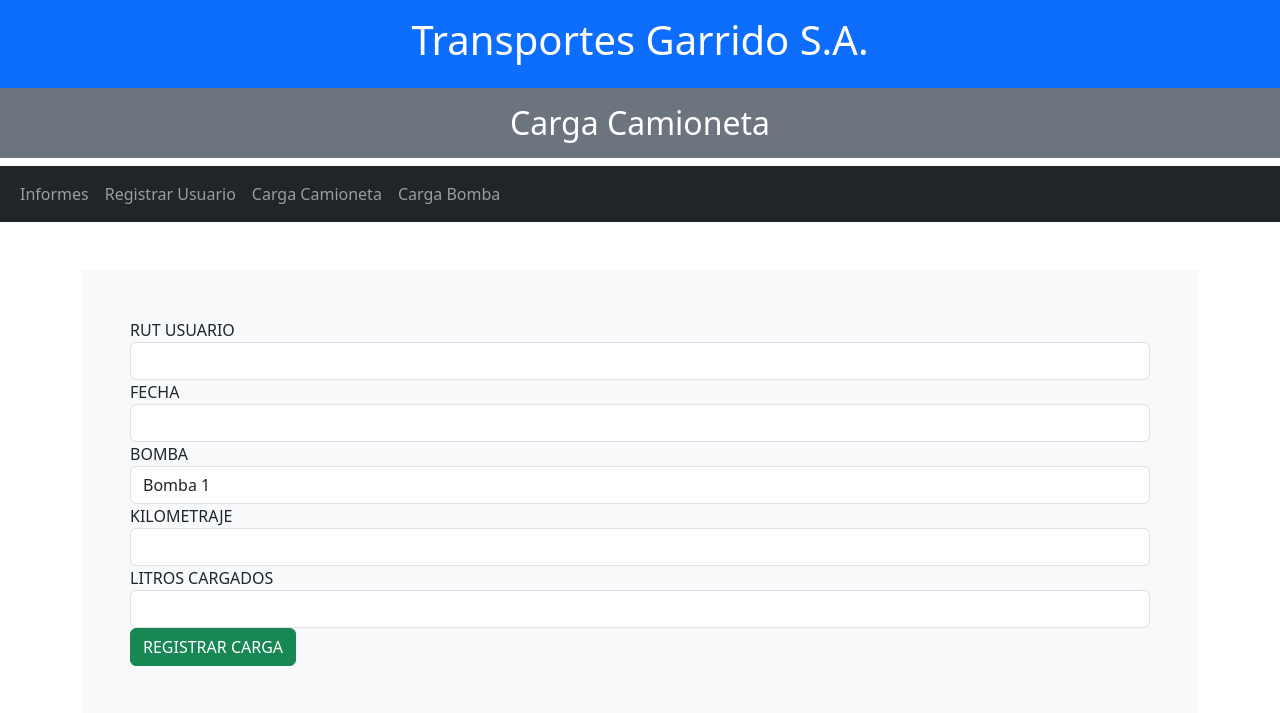
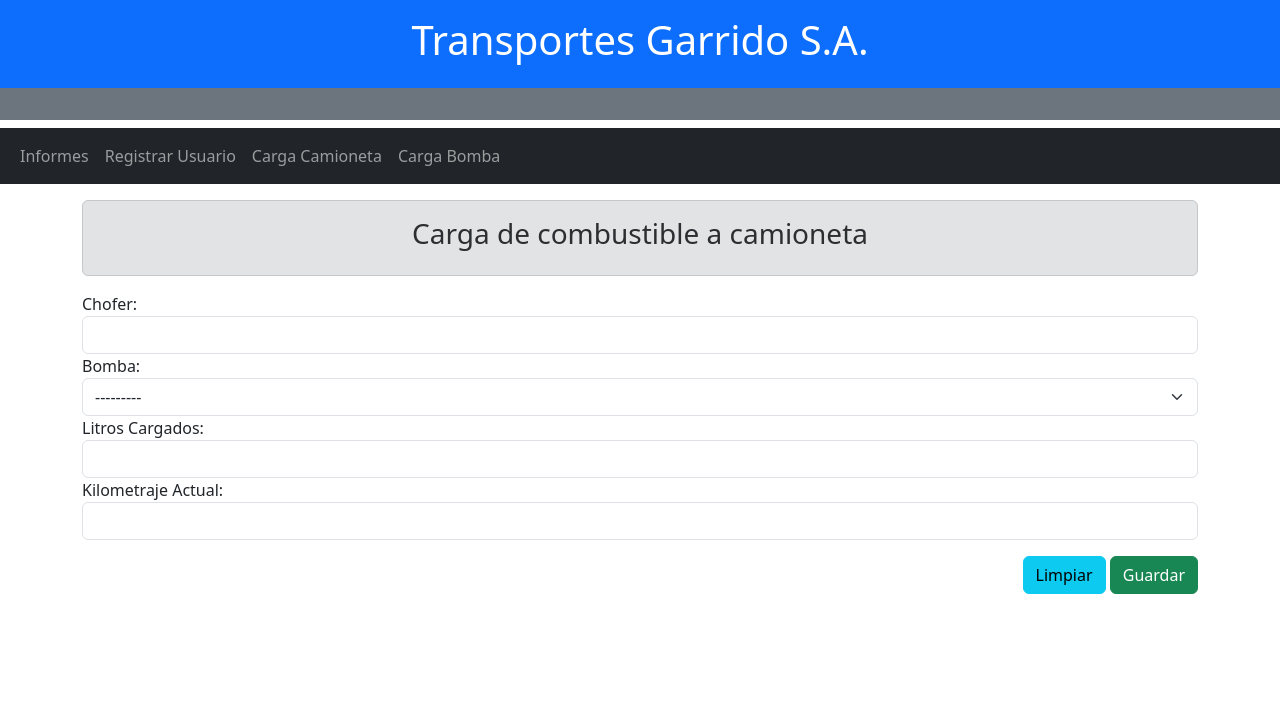
Before and after one commit to Diegovich/proyectobomba, a Django app: page /cargacamioneta/ in a window 1280 px wide. Shown: the top 713 px of the page. Run offline with Django 4.2, Linux system fonts and the light colour scheme; tables that the repository leaves empty hold one stand-in row (values such as "Sample post"); one stand-in notice (Sample message) is shown; some libraries are stand-ins or nearby versions.

Commit message:
edicion2

```diff
--- a/aplicacion/admin.py
+++ b/aplicacion/admin.py
@@ -1,8 +1,9 @@
 from django.contrib import admin
 
-from aplicacion.models import Administrador, Bombero, Camioneta, Chofer
+from aplicacion.models import Administrador, Bomba, Bombero, Camioneta, Chofer
 
 admin.site.register(Administrador)
 admin.site.register(Bombero)
 admin.site.register(Chofer)
 admin.site.register(Camioneta)
+admin.site.register(Bomba)
--- a/aplicacion/forms.py
+++ b/aplicacion/forms.py
@@ -9,5 +9,11 @@
         widgets = {
             'chofer':forms.TextInput(attrs={'class':'form-control'}),
             'bomba': forms.Select(attrs={'class':'form-select'}),
-            'fechaCarga':forms.DateField
+            'fechaCarga':forms.DateInput(),
+            'litrosCargados': forms.NumberInput(attrs={'class':'form-control'}),
+            'kilometrajeActual':forms.NumberInput(attrs={'class':'form-control'})
         }
+        labels = {
+            'litrosCargados':'Litros Cargados',
+            'kilometrajeActual':'Kilometraje Actual'
+        }
--- a/aplicacion/views.py
+++ b/aplicacion/views.py
@@ -1,5 +1,8 @@
 from django.shortcuts import render
+from django.contrib import messages
 from django.views.decorators.cache import never_cache
+
+from aplicacion.forms import formularioCargaCamioneta
 
 
 @never_cache
@@ -19,10 +22,20 @@
     context = {'nombrePagina': 'Iniciar Jornada Laboral'}
     return render(request, 'bombero/iniciarJornada.html', context)
 
-def cargaCamioneta(request):
+def cargaBomba(request):
     context = {'nombrePagina': 'Carga Camioneta'}
     return render(request, 'bombero/cargaCamioneta.html', context)
 
-def cargaBomba(request):
-    context = {'nombrePagina': 'Carga de Bomba'}
-    return render(request, 'bombero/cargaBomba.html', context)
+def cargaCamioneta(request):
+    formulario = formularioCargaCamioneta()
+    if request.method == 'POST':
+        formulario = formularioCargaCamioneta(request.POST)
+        if formulario.is_valid():
+            formulario.save()
+            messages.success(request, 'carga realizada con exito')
+    data = {
+        'titulo':'Carga de combustible a camioneta',
+        'formulario':formulario,
+        'ruta':'/cargaCamioneta'
+    }
+    return render (request,'create.html',data)
--- a/proyecto/urls.py
+++ b/proyecto/urls.py
@@ -27,5 +27,6 @@
     path('informes/', views.informes, name='informes'),
     path('iniciarjornada/', views.iniciarJornada, name='iniciarJornada'),
     path('', views.inicio, name='index'),
+    path('createcargacamioneta/',views.cargaCamioneta,name='cargacamioneta')
 
 ]
--- a/templates/base.html
+++ b/templates/base.html
@@ -27,7 +27,7 @@
                         <a class="nav-link" href="{% url 'registroUsuarios' %}"">Registrar Usuario</a>
                     </li>
                     <li class="nav-item">
-                        <a class="nav-link" href="{% url 'cargaCamioneta' %}">Carga Camioneta</a>
+                        <a class="nav-link" href="{% url 'cargacamioneta' %}">Carga Camioneta</a>
                     </li>
                     <li class="nav-item">
                         <a class="nav-link" href="{% url 'cargaBomba' %}">Carga Bomba</a>
--- /dev/null
+++ b/templates/create.html
@@ -0,0 +1,26 @@
+{% extends 'base.html' %}
+{% block contenido %}
+<div class="alert alert-secondary text-center mt-3 mb-3">
+    <h3>{{ titulo }}</h3>
+</div>
+<form method="post">
+    {% csrf_token %}
+    {{ formulario }}
+    <div class="text-end mt-3">
+        <input type="reset" value="Limpiar" class="btn btn-info">
+        <input type="submit" value="Guardar" class="btn btn-success">
+    </div>
+</form>
+
+{% if messages %}
+    {% for msg in messages %}
+     <script>
+        Swal.fire('{{ msg }}','','success')
+        .then(function(){
+            window.location.href = '{{ ruta }}'
+        })
+     </script>
+    {% endfor %}
+{% endif %}
+
+{% endblock contenido %}
```
